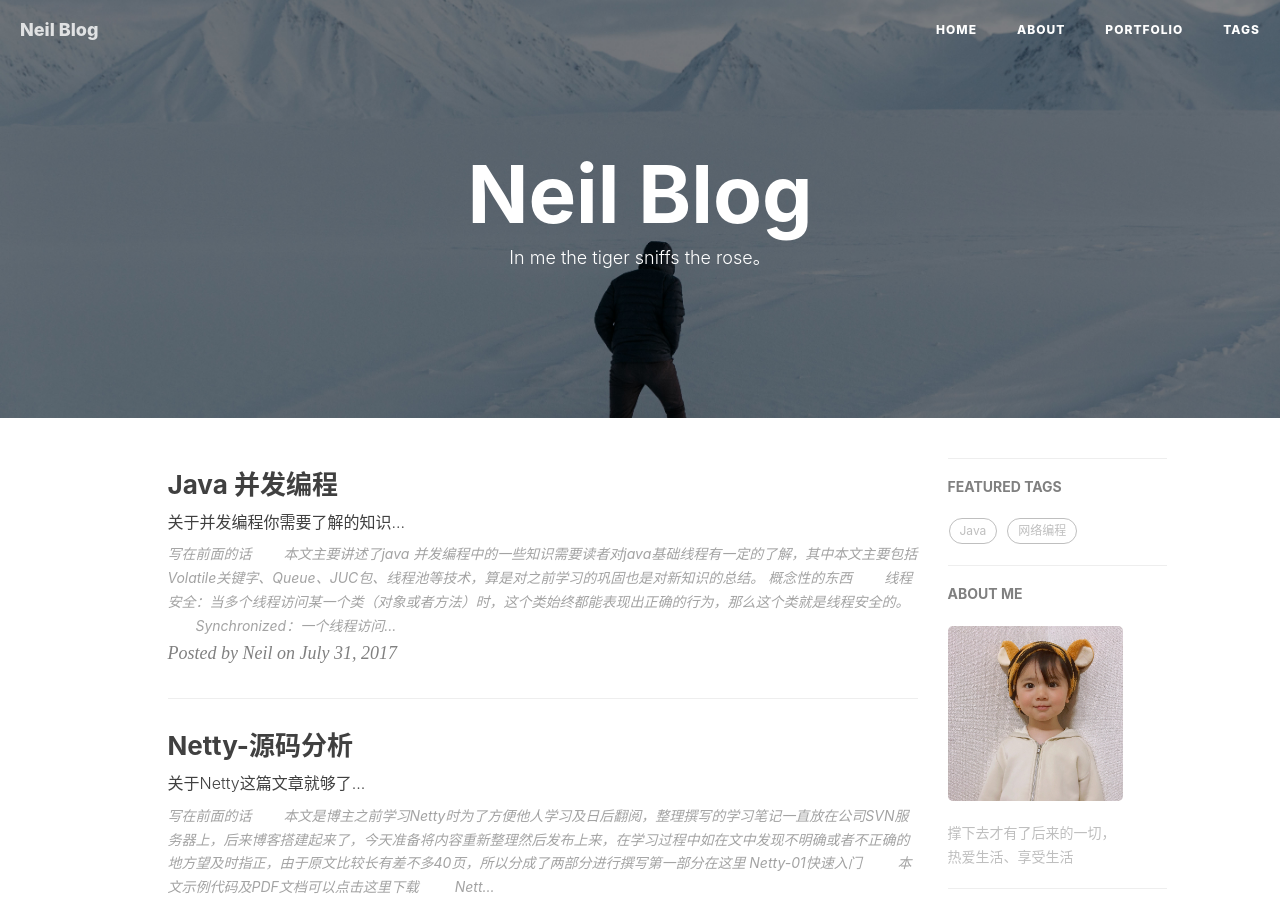
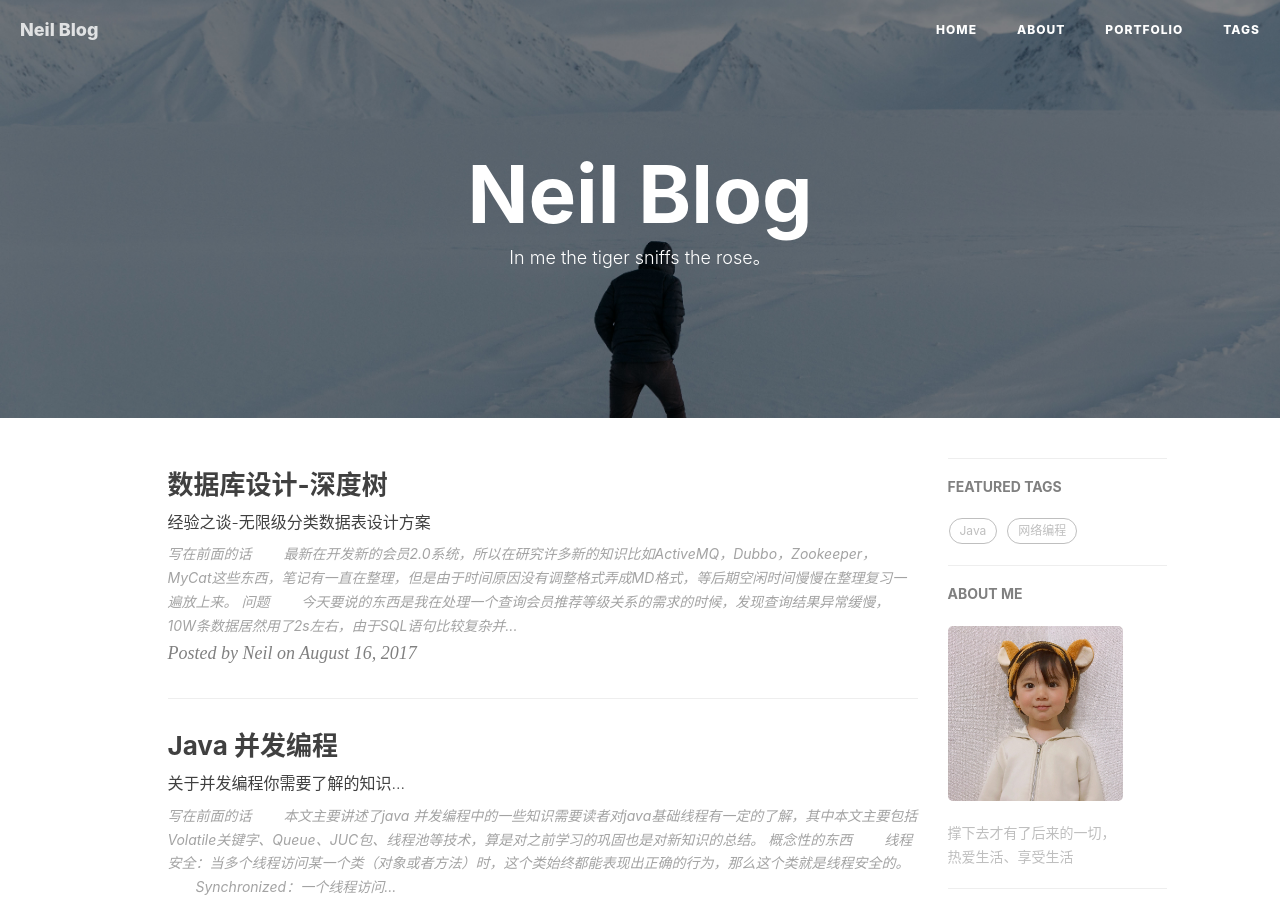
Before and after one commit to QRpro/QRpro.github.io, a Jekyll site: the page built from index.html, in a window 1280 px wide and 900 px high. Built offline with Jekyll 4.4.1, drawn with Linux system fonts in a browser that asks for light colours; nearby versions of some CDN libraries; the list of posts is cut into pages by our own code; comment, search, counter and statistics services are not loaded; some of the changed lines change nothing that is shown.

Commit message:
更新数据库设计深度树

````diff
--- a/_config.yml
+++ b/_config.yml
@@ -16,8 +16,8 @@ weibo_username:
 zhihu_username:
 #github_username:
 #twitter_username:
-#facebook_username:  huxpro
-# linkedin_username:  firstname-lastname-idxxxx
+#facebook_username:
+# linkedin_username:
 
 
 
@@ -33,7 +33,7 @@ anchorjs: true                          # if you want to customize anchor. check
 
 # Gems
 # from PR#40, to support local preview for Jekyll 3.0
-gems: [jekyll-paginate]
+plugins: [jekyll-paginate]
 
 
 
--- /dev/null
+++ b/_posts/2017-08-16-depth-tree.markdown
@@ -0,0 +1,240 @@
+---
+layout:     post
+title:      "数据库设计-深度树"
+subtitle:   "经验之谈-无限级分类数据表设计方案"
+date:       2017-08-16
+header-img: "img/depth-tree-bg.jpg"
+catalog:    true
+author:     "Neil"
+tags:
+    - 经验之谈
+    - 数据库
+---
+
+
+## 写在前面的话
+　　最新在开发新的会员2.0系统，所以在研究许多新的知识比如ActiveMQ，Dubbo，Zookeeper，MyCat这些东西，笔记有一直在整理，但是由于时间原因没有调整格式弄成MD格式，等后期空闲时间慢慢在整理复习一遍放上来。
+##   问题
+　　今天要说的东西是我在处理一个查询会员推荐等级关系的需求的时候，发现查询结果异常缓慢，10W条数据居然用了2s左右，由于SQL语句比较复杂并且还需要除了关联自己外还需要关联其他表查询，首先我用 EXPLAIN 分析了一番，发现存在如下问题，关联表中的USER_ID 缺少主键，导致全表扫描了9W+条数据，后来我在该字段加了条索引，发现准确的匹配索引只扫描了一条数据，优化后运行结果大概在0.2s+，处理完索引的问题再来处理数据结构的问题，发现需要查询下级时需要多次自关联查询sql语句比较复杂，研究了一下也看了一些文章。发现目前主流的数据库设计处理这种递归关系数据多采用以下四种方式
+　　以下的所有例子都是以这个结构作为测试，只介绍简单的查询子节点SQL 其他SQL也不复杂可以自行摸索
+![img](/img/blogarticles/depth-tree/tree.png)
+####  邻接表
+比如说文章的评论，我们公司也是采用这种形式，无限级分类也大多采用此类方式
+![img](/img/blogarticles/depth-tree/Adjacency.png)
+我们来分析以下缺点吧  就单单查询一个节点的所有后代(求子树)怎么查呢？
+比如说找D的下两级
+
+```
+SELECT SUB_ID FROM tb1 WHERE P_ID ='D'
+UNION
+SELECT SUB_ID FROM tb1 WHERE P_ID IN (SELECT SUB_ID FROM tb1 WHERE P_ID ='D')
+```
+每需要查多一层，就需要联结多一次表，当然你也可以选择用MySQL递归CTE(公共表表达式)，当然这个东西是MySQL8.0版本才新加入的，如果你愿意为了一个小需求换个数据库版本的话….
+再来分析下优点：首先添加记录是非常方便的只需要提供父节点的ID就OK，移动删除也非常简单。
+####  路径枚举
+　　路径枚举的设计是指通过将所有祖先的信息联合成一个字符串，并保存为每个节点的一个属性。路径枚举是一个由连续的直接层级关系组成的完整路径。如"/home/account/login",其中home是account的直接父亲，这也就意味着home是login的祖先。大概就是这个样子
+![img](/img/blogarticles/depth-tree/path.png)
+
+假设我们需要查询某个节点的后代，SQL语句可以这样写(假设查询D的后代)
+
+```
+SELECT * FROM tb1
+WHERE Path LIKE 'A/D/%'
+```
+　　插入也比较方便复制一份要插入节点的逻辑上的父亲节点路径，并将这个新节点的Id追加到路径末尾就可以了
+　　再来看看它的缺点：
+- 要依赖高级程序来维护路径中的字符串，并且验证字符串的正确性的开销很大。
+- VARCHAR的长度很难确定。无论VARCHAR的长度设为多大，都存在不能够无限扩展的情况。
+
+####  嵌套集
+　　通过集合的包含关系，嵌套结合模型可以表示分层结构，每一个分层可以用一个Set来表示（一个圈），父节点所在的圈包含所有子节点所在的圈。我知道这个比较不好理解，其实就是这个样子的一个东西
+![img](/img/blogarticles/depth-tree/Nested.png)
+![img](/img/blogarticles/depth-tree/Nested-table.png)
+> 查询方法(查询指定节点及子节点)
+
+```
+SELECT node.sub_id
+FROM nested_category AS node,
+        nested_category AS parent
+WHERE node.lft BETWEEN parent.lft AND parent.rgt
+        AND parent.sub_id = 'B'
+```
+优点自然不必多说查询子树非常方便，而且删除节点也比较方便，不用考虑子节点问题。缺点嘛，比如现在有一个需求查询C的直接父节点…
+
+#### 闭包
+额外创建了一张表(空间换取时间)，它包含两列，每一列都是主表中的id的外键，也就是说用另一张表存储了所有祖先-后代的关系的记录大概就是这个样子，第二张表罗列祖先和全部后代。
+![img](/img/blogarticles/depth-tree/Closure.png)
+这种方式查询删除都比较简单，但是占用空间大，操作不直观。
+
+#### 总结
+
+> 总结一下上述四种方式：
+- 邻接表：记录父节点。优点是简单，缺点是访问子树需要遍历，发出许多条SQL，对数据库压力大。
+- 路径枚举：用一个字符串记录整个路径。优点是查询方便，缺点是插入新记录时要手工更改此节点以下所有路径，很容易出错。
+- 闭包表：专门一张表维护Path，缺点是占用空间大，操作不直观。
+- 嵌套集：记录左值和右值，缺点是复杂难操作。
+
+## 深度树结构
+　　那么我们说下最终选定的方案：采用前序遍历方式进行存储，这样方便我们取数, 左边的树结构，映射在数据库里的结构见右图表格，注意每个表格的最后一行必须有一个END标记，level设为0，group是用来分组的，有N个顶级节点就有N颗树N个group
+![img](/img/blogarticles/depth-tree/depth-tree.png)
+
+> 获取D节点及其所有子节点：
+
+```
+select * from tb2 where groupID=1 and
+  line>=7 and line< (select min(line) from tb2 where groupid=1 and line>7 and level<=2)
+删除和获取相似，只要将sql中select * 换成delete即可。
+```
+
+> 查L节点的上一级父节点：
+
+```
+select * from tb2 where groupID=1
+  and line=(select max(line) from tb2 where groupID=1 and line<11 and level=3)
+```
+
+> 插入新节点：例如在J和K之间插入一个新节点T：
+
+```
+update tb2 set line=line+1 where  groupID=1 and line>=10;
+insert into tb (groupid,line,id,level) values (1,10,'T',4);
+```
+
+总结
+> **优点**
+
+1.  是无限深度树
+2. 虽然不具有所见即所得的效果，但是依然具有直观易懂，方便调试
+3. 能充分利用SQL，查询、删除、插入非常方便
+4. 只需要一张表。
+5. 兼容所有数据库。
+6. 占用空间小
+
+> **缺点**
+
+1. 节点移动就比较麻烦，不过恰好会员推荐关系不会移动节点。
+
+
+方案选定了，重头戏来了。怎样把现有邻接表中的数据初始化到这张表中?
+
+> **方案1**
+
+先从上往下找查询A节点下第一个子节点用Limit来控制并递归查询，当最后一个的子节点为空时从下往上找父节点并查询父节点的第二个子节点，再次递归查询第二个子节点的第一个子节点没有的话继续找父节点第三个子节点。有点不好理解。这个方案存在一个问题，每次取一条，取得是第几条很难把控，存储过程写完了发现这个问题挺头疼，所以想了想别的方案，因为有bug这里我就不粘上来了。
+> **方案2**
+
+每个节点都视为一个新节点采用插入的方式，比如先插入B节点然后再插入C节点，先找到C节点的父节点也就是A将line>1的全部加一然后把它插到最左边。插完之后大概是这个样子的
+![img](/img/blogarticles/depth-tree/tree2.png)
+首先需要两张表tb1和tb2
+
+```
+CREATE TABLE `tb1` (
+  `ID` varchar(30) NOT NULL,
+  `P_ID` varchar(30) DEFAULT NULL,
+  `LEVEL` int(11) DEFAULT NULL,
+  PRIMARY KEY (`ID`)
+) ENGINE=InnoDB DEFAULT CHARSET=utf-8;
+
+INSERT INTO `tb1` VALUES ('A', 'BEGIN', '1');
+INSERT INTO `tb1` VALUES ('B', 'A', '2');
+INSERT INTO `tb1` VALUES ('C', 'A', '3');
+INSERT INTO `tb1` VALUES ('D', 'A', '3');
+INSERT INTO `tb1` VALUES ('E', 'B', '2');
+INSERT INTO `tb1` VALUES ('F', 'B', '3');
+INSERT INTO `tb1` VALUES ('G', 'C', '2');
+INSERT INTO `tb1` VALUES ('H', 'D', '3');
+INSERT INTO `tb1` VALUES ('I', 'D', '4');
+INSERT INTO `tb1` VALUES ('J', 'H', '4');
+INSERT INTO `tb1` VALUES ('K', 'H', '4');
+INSERT INTO `tb1` VALUES ('L', 'H', '3');
+```
+
+```
+CREATE TABLE `tb2` (
+  `groupid` int(11) NOT NULL,
+  `line` int(11) DEFAULT NULL,
+  `sub_id` varchar(30) DEFAULT NULL,
+  `level` int(11) DEFAULT NULL
+) ENGINE=InnoDB DEFAULT CHARSET=utf-8;
+```
+
+主方法用于查找树跟节点、添加根节点以及添加结束节点
+
+```
+BEGIN
+DECLARE done_flag INT DEFAULT FALSE;
+DECLARE _root VARCHAR(10);
+DECLARE count INT DEFAULT 0;
+DECLARE max_line INT DEFAULT 0;
+
+DECLARE cur_user CURSOR
+FOR
+	-- 查询所有根节点
+	SELECT ID FROM tb1 WHERE P_ID NOT IN (SELECT ID FROM tb1) GROUP BY P_ID;
+DECLARE CONTINUE HANDLER FOR NOT FOUND SET done_flag=TRUE;
+
+OPEN cur_user;
+		read_loop: LOOP
+			FETCH cur_user INTO _root;
+			IF done_flag THEN
+				LEAVE read_loop;
+			END IF;
+		-- 树+1
+			SET count = count + 1;
+		-- 插入根节点
+			INSERT INTO tb2(groupid,line,ID,level) VALUES (count,max_line + 1, _root,1);
+			CALL test(count,_root);
+			SELECT MAX(line) FROM tb2 INTO max_line;
+		-- 插入END 节点
+			SET max_line = max_line + 1;
+			INSERT INTO tb2(groupid,line,ID,level) VALUES (count,max_line,'END',0);
+		END LOOP;
+	CLOSE cur_user;
+END
+```
+
+再看main调用的方法test
+
+```
+BEGIN
+
+DECLARE done_user INT DEFAULT FALSE;
+DECLARE t_subid VARCHAR(10);
+DECLARE t_pid VARCHAR(10);
+DECLARE t_level INT DEFAULT 0;
+DECLARE t_line INT DEFAULT 0;
+DECLARE count INT DEFAULT 0;
+
+-- 定义游标取出每一级所有用户
+DECLARE cur_user CURSOR
+FOR
+	SELECT t.ID FROM tb1 t WHERE p_id=_root;
+DECLARE CONTINUE HANDLER FOR NOT FOUND SET done_user=TRUE;
+-- 设置递归深度
+SET @@SESSION.max_sp_recursion_depth=255;
+
+OPEN cur_user;
+		read_loop_user: LOOP
+			FETCH cur_user INTO t_subid;
+			IF done_user THEN
+				LEAVE read_loop_user;
+		  END IF;
+		-- 查询当前用户父节点
+		SELECT p_id FROM tb1 WHERE ID = t_subid INTO t_pid;
+		-- 获取父节点level及line
+		SELECT `line`,`level` FROM tb2 WHERE sub_id = t_pid INTO t_line,t_level;
+		-- 父节点后所有节点后移
+		update tb2 set line=line+1 where groupid = _group and line > t_line;
+		-- 插入当前节点
+		insert into tb2 (groupid,line,sub_id,level) values (_group,t_line+1,t_subid,t_level+1);
+		-- 递归调用
+		CALL test(_group,t_subid);
+		END LOOP;
+	CLOSE cur_user;
+END
+```
+
+## 后记
+嗯，这个程序10W条数据在测试服上跑了12个小时，执行效率堪忧，不过这也是最简单的一种方法，其他的方案还在思考….
+
+----
+-- Neil 最后编辑于 2017.08
````
Also changed, not shown: img/blogarticles/depth-tree/Adjacency.png (added), img/blogarticles/depth-tree/Closure.png (added), img/blogarticles/depth-tree/Nested-table.png (added), img/blogarticles/depth-tree/Nested.png (added), img/blogarticles/depth-tree/depth-tree.png (added), img/blogarticles/depth-tree/path.png (added), img/blogarticles/depth-tree/tree.png (added), img/blogarticles/depth-tree/tree2.png (added), img/depth-tree-bg.jpg (added), pwa/icons/128.png (deleted), pwa/icons/512.png (deleted).
